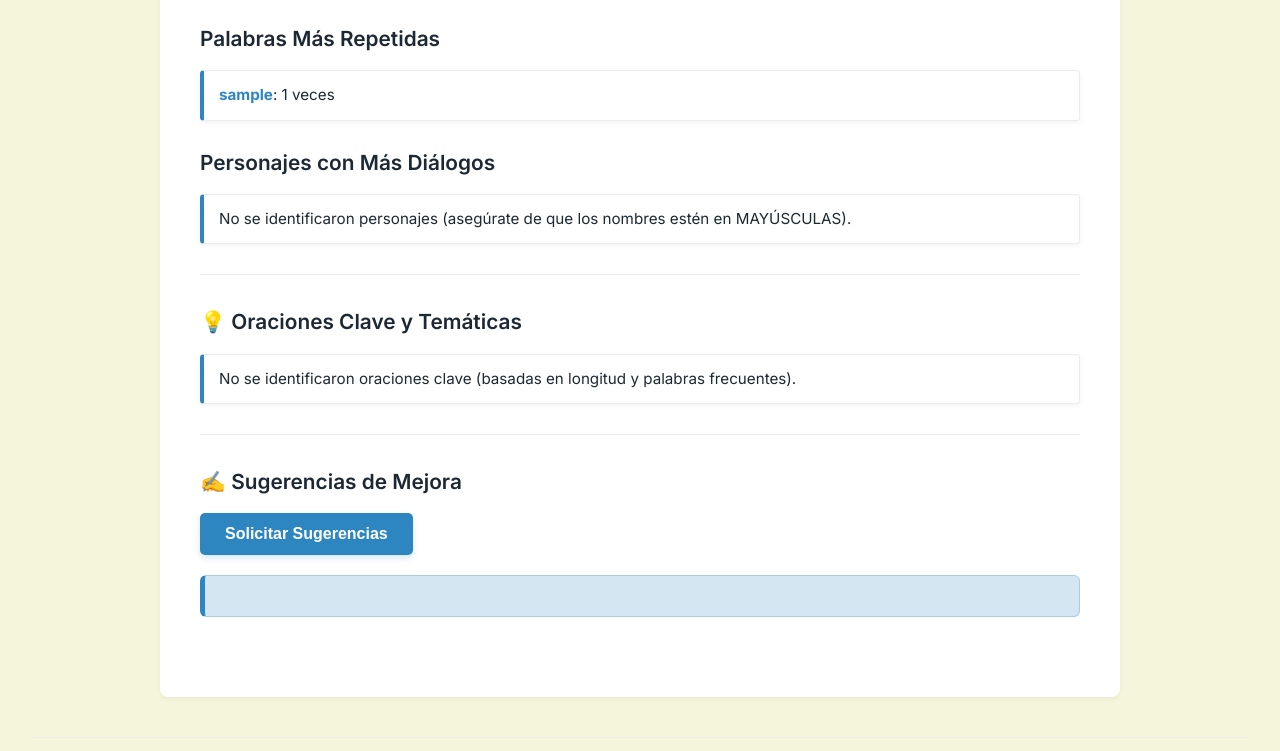
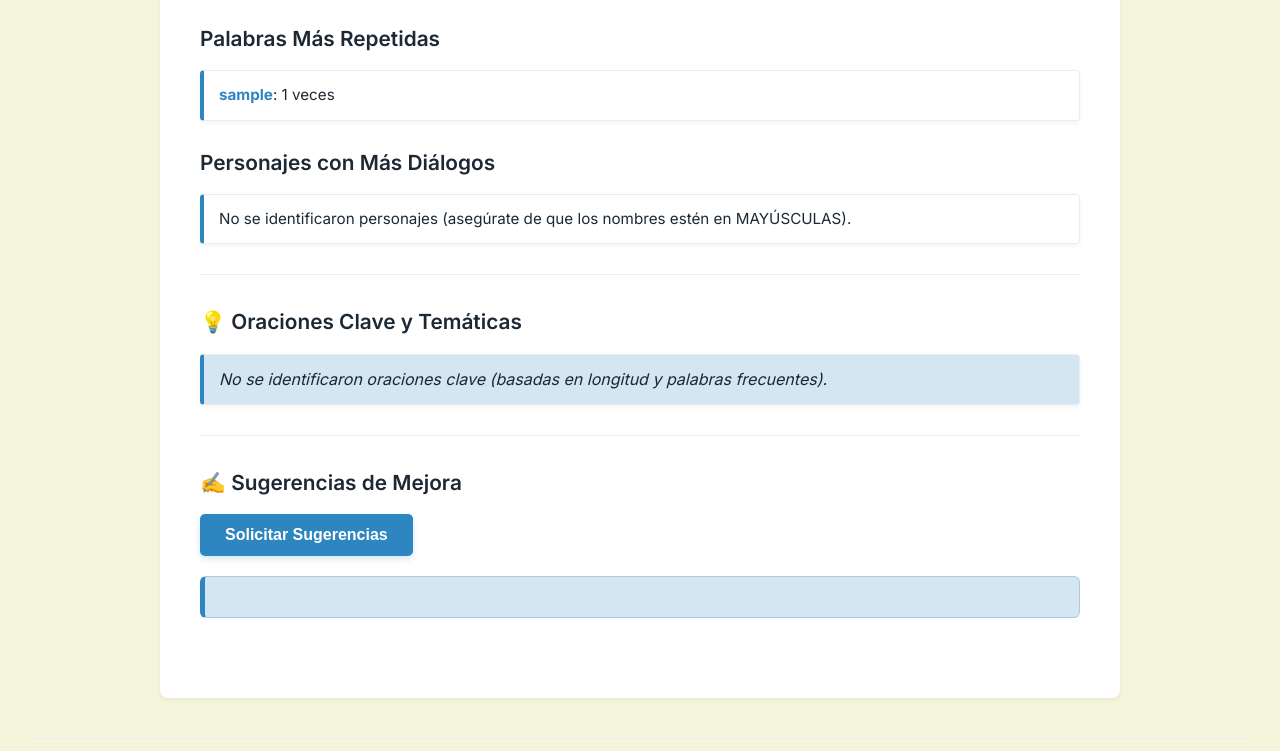
Before and after one commit to ximenagaleanam-prog/proyecto-guion-, a plain HTML site: page index.html in a window 1280 px wide. Both pictures are taken after typing "Sample" into the empty fields and a click on the button "✨ Analizar Guion". Shown: the part 1211-1962 px from the top of the page. Drawn offline with nearby package versions, Linux system fonts and the light colour scheme.

Commit message:
Update style.css

```diff
--- a/style.css
+++ b/style.css
@@ -1,4 +1,4 @@
-/* --- 1. Variables y Estilos Globales --- */
+/* --- 1. Variables y Estilos Globales (Paleta de Colores Mantenida) --- */
 :root {
     --color-principal: #2E86C1; /* Azul corporativo */
     --color-secundario: #D4E6F1; /* Azul muy claro (para fondos sutiles) */
@@ -73,7 +73,7 @@ section {
 h2 {
     color: var(--color-principal);
     font-size: 1.8em;
-    font-weight: 600; /* Peso ligeramente más alto para el título */
+    font-weight: 600;
     margin-bottom: 25px;
     border-left: 4px solid var(--color-exito);
     padding-left: 15px;
@@ -107,7 +107,7 @@ hr {
     border: 1px solid var(--color-borde-suave);
     border-radius: 4px;
     font-size: 1em;
-    font-family: 'Inter', monospace; /* Mantenemos el estilo de ancho fijo para guiones */
+    font-family: monospace; /* Mantenemos el estilo de ancho fijo para guiones */
     min-height: 350px;
     transition: border-color 0.2s;
 }
@@ -165,7 +165,7 @@ button:hover {
 }
 
 /* --- 7. Resultados del Análisis (Limpios) --- */
-#palabras-repetidas, #personajes-recurrentes {
+#palabras-repetidas, #personajes-recurrentes, #oraciones-clave-analisis {
     margin-bottom: 25px;
     padding: 0;
     border: none;
@@ -199,7 +199,19 @@ ul li::before {
     content: none;
 }
 
-/* --- 8. Sugerencias (Feedback de IA) --- */
+/* --- 8. Oraciones Clave (Estilo específico) --- */
+#lista-oraciones-clave {
+    grid-template-columns: 1fr; /* Una sola columna para oraciones largas */
+}
+
+#lista-oraciones-clave li {
+    background-color: var(--color-secundario); /* Fondo azul claro para destacarlas */
+    border-left: 4px solid var(--color-principal);
+    font-style: italic;
+    font-size: 1em;
+}
+
+/* --- 9. Sugerencias (Feedback de IA) --- */
 #texto-sugerencias {
     margin-top: 20px;
     padding: 20px;
```
